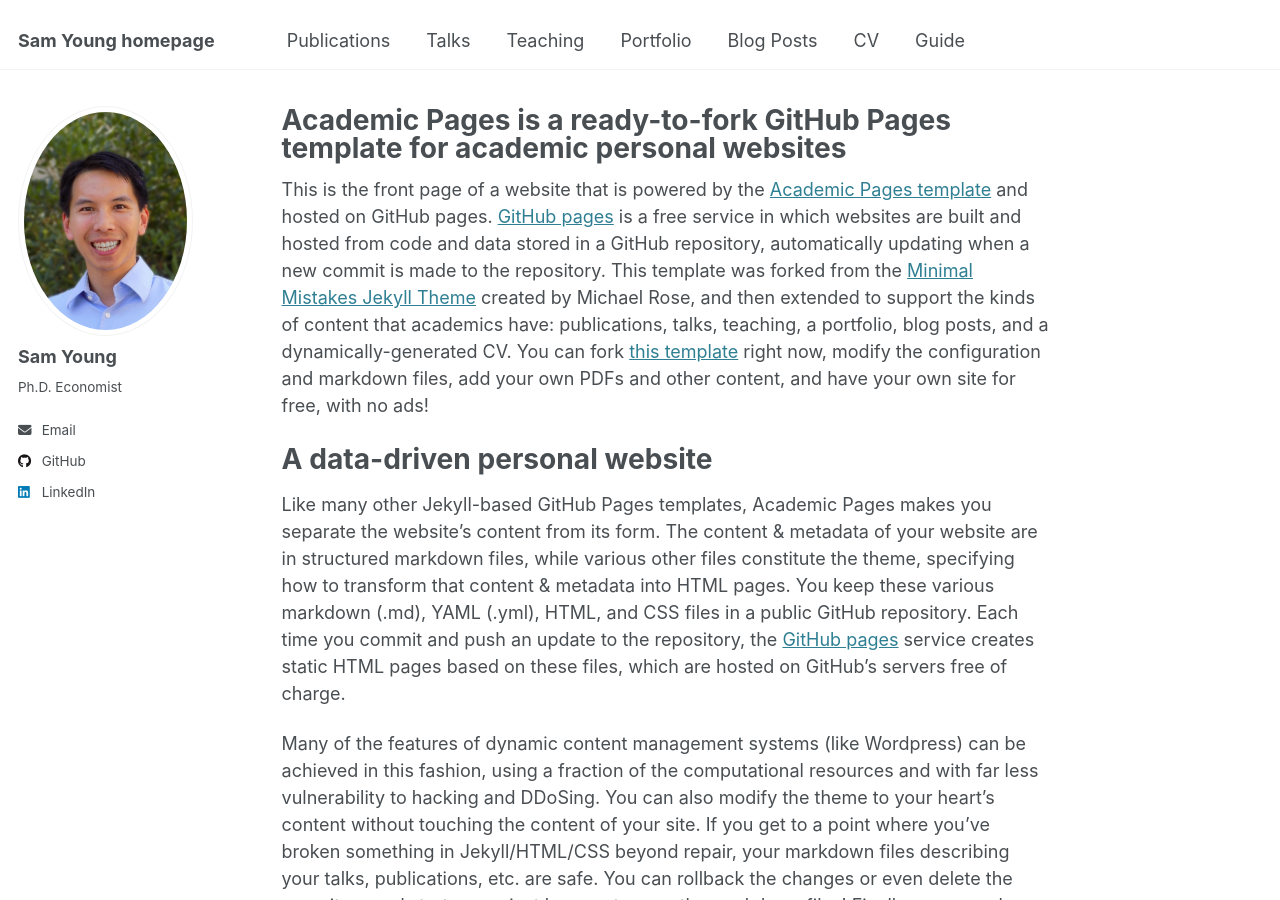
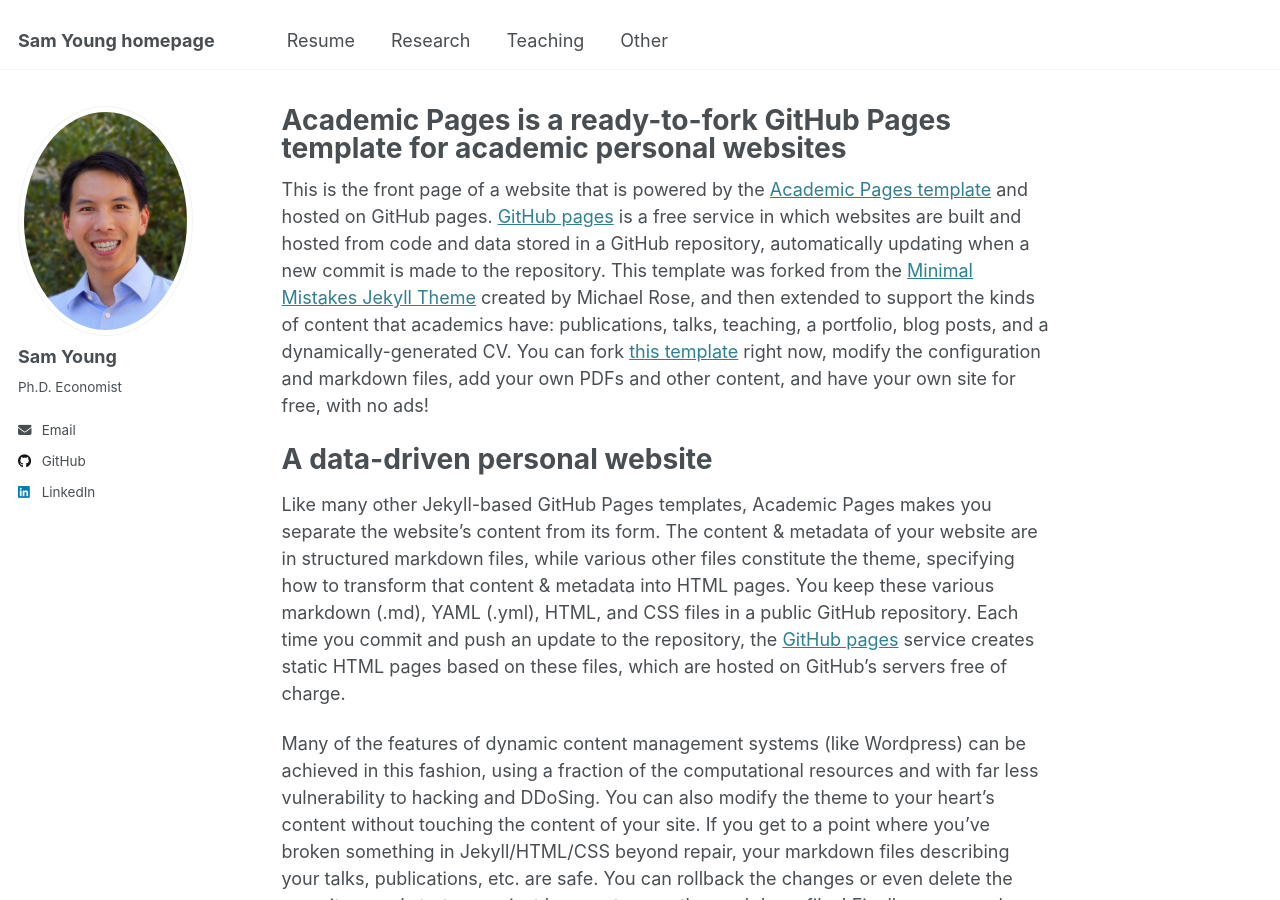
Before and after one commit to sam-young-econ/sam-young-econ.github.io, a Jekyll site: the page built from _pages/about.md, in a window 1280 px wide and 900 px high. Built offline with Jekyll 4.4.1, drawn with Linux system fonts in a browser that asks for light colours.

Commit message:
Initial updates to navigation.yml

```diff
--- a/_data/navigation.yml
+++ b/_data/navigation.yml
@@ -5,23 +5,14 @@
 # prevent it from being included in the site.
 
 main:
-  - title: "Publications"
-    url: /publications/
+  - title: "Resume"
+    url: /resume/
 
-  - title: "Talks"
-    url: /talks/
+  - title: "Research"
+    url: /research/
 
   - title: "Teaching"
     url: /teaching/
 
-  - title: "Portfolio"
-    url: /portfolio/
-
-  - title: "Blog Posts"
-    url: /year-archive/
-
-  - title: "CV"
-    url: /cv/
-
-  - title: "Guide"
-    url: /markdown/
+  - title: "Other"
+    url: /other/
```
